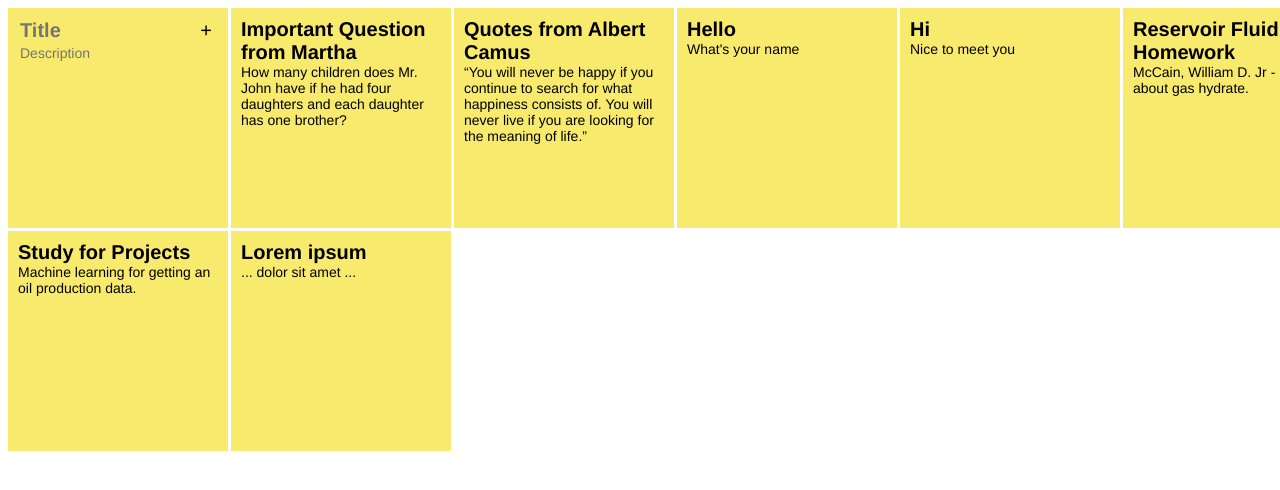
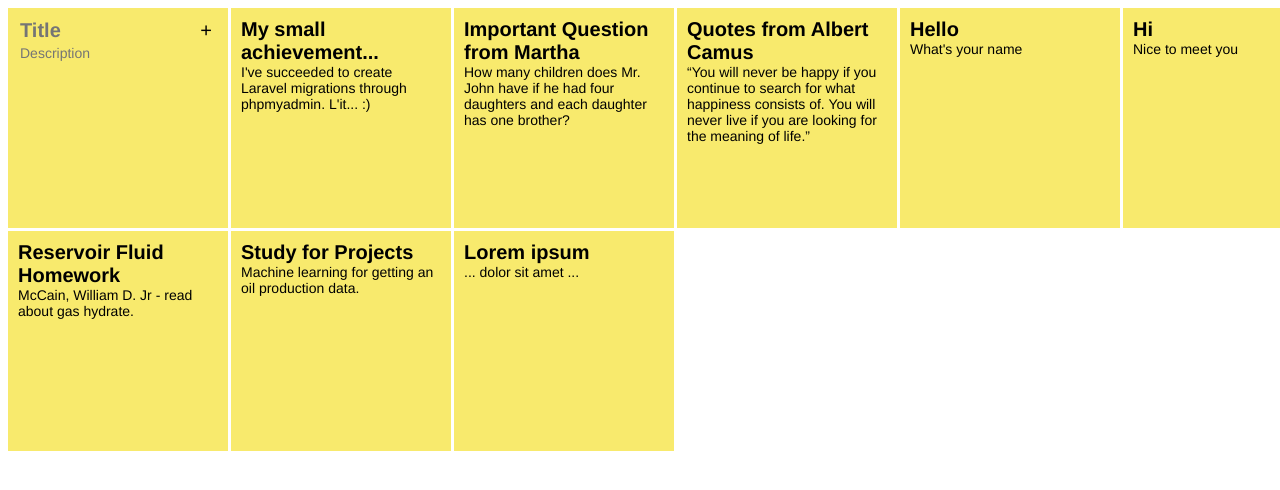
Before and after one commit to daimessdn/mynote, a React (Create React App) app: page / in a window 1280 px wide. Shown: the top 490 px of the page. Built offline with nearby package versions, Linux system fonts and the light colour scheme.

Commit message:
created one card about my achievement in Laravel...

```diff
--- a/src/App.js
+++ b/src/App.js
@@ -15,6 +15,10 @@ function App() {
           <textarea name="desc" placeholder="Description"></textarea>
         </form>
       </div>
+      <Card
+        title="My small achievement..."
+        desc="I've succeeded to create Laravel migrations through phpmyadmin. L'it... :)"
+      />
       <Card
         title="Important Question from Martha"
         desc="How many children does Mr. John have if he had four daughters and each daughter has one brother?"
```
